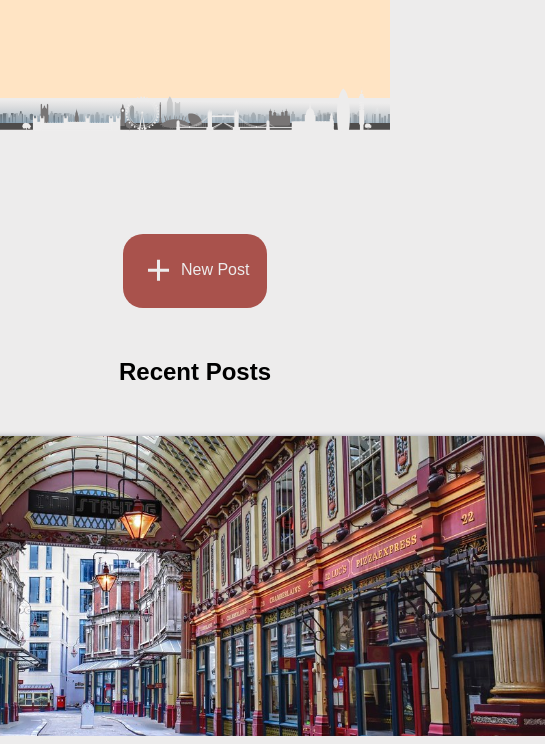
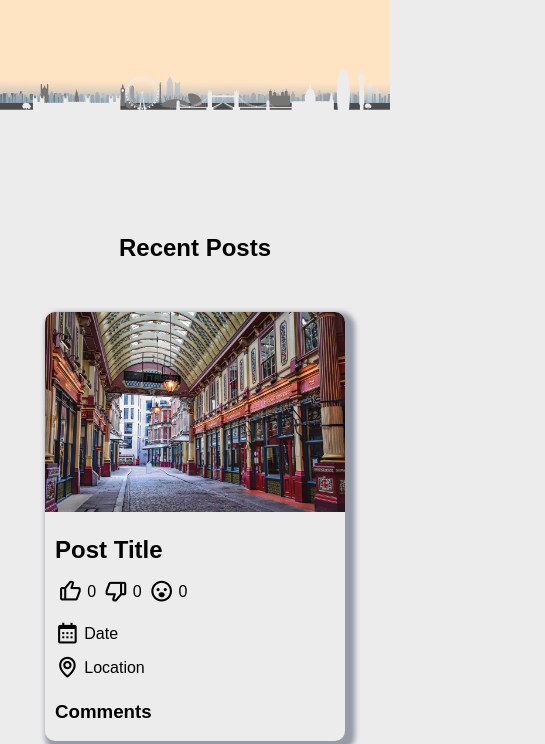
Before and after one commit to adamminchella/see-it-say-it, a plain HTML site: page html/home.html in a window 390 px wide. Shown: the part 138-882 px from the top of the page, 545 px wide, since content can reach past the window. Drawn offline with nearby package versions, Linux system fonts and the light colour scheme; no server answers.

Commit message:
Added responsiveness to home page

```diff
--- a/html/home.html
+++ b/html/home.html
@@ -30,7 +30,7 @@
         <a id="newPost" href="create_post.html">
 
             <span class="icon"><i class='bx bx-plus bx-md'></i></span>
-            New Post
+            <span id="buttonText">New Post</span>
         </a>
 
         <h2>Recent Posts</h2>
@@ -63,10 +63,14 @@
             </div>
 
             <div class="postInfo">
-                <span class="icon"><i class='bx bx-calendar bx-sm'></i></span>
-                <span class="postDate">Date</span>
-                <span class="icon"><i class='bx bx-map bx-sm'></i></span>
-                <span class="postLocation">Location</span>
+                <div>
+                    <span class="icon"><i class='bx bx-calendar bx-sm'></i></span>
+                    <span class="postDate">Date</span>
+                </div>
+                <div>
+                    <span class="icon"><i class='bx bx-map bx-sm'></i></span>
+                    <span class="postLocation">Location</span>
+                </div>
             </div>
 
             <div>
--- a/scripts/home.js
+++ b/scripts/home.js
@@ -174,3 +174,12 @@ function emojiSet(cardId, emoji, set) {
 
 
 window.addEventListener('load', loadData);
+
+window.onscroll = function(ev) {
+    if ((window.innerHeight + window.scrollY) >= document.body.offsetHeight) {
+        document.getElementById('newPost').style.display = 'none'
+    }
+    else {
+        document.getElementById('newPost').style.display = 'inline'
+    }
+};
--- a/styles/styles.css
+++ b/styles/styles.css
@@ -43,7 +43,7 @@ header > div:last-child {
 }
 
 nav {
-    height: 120px;
+    height: 100px;
     background-color: var(--light);
 }
 
@@ -53,11 +53,19 @@ footer {
 }
 
 #newPost {
+    position: fixed;
+    bottom: 15px;
+    right: 20px;
+    box-shadow: 2px 2px 2px 2px var(--secondary);
     background-color: var(--primary);
     padding: 18px;
-    border-radius: 20px;
+    border-radius: 36px;
     text-decoration: none;
     color: var(--light)
+}
+
+#newPost:hover {
+    background-color: rgb(145, 67, 62);;
 }
 
 main {
@@ -71,7 +79,7 @@ main {
 
 .post {
     height: auto;
-    width: 700px;
+    width: 800px;
     margin-bottom: 20px;
     border-radius: 10px;
     box-shadow: 5px 5px 5px 5px var(--secondary);
@@ -82,8 +90,8 @@ main {
 }
 
 .postImage {
-    height: 300px;
-    width: 700px;
+    height: 350px;
+    width: 100%;
     object-fit: cover;
     border-radius: 10px 10px 0px 0px;
 }
@@ -101,7 +109,11 @@ main {
 }
 
 .postInfo {
+    display: flex;
+    flex-direction: row;
+    gap: 8px;
     padding-left: 10px;
+    width: 100%;
 }
 
 
@@ -132,7 +144,7 @@ main {
     display: inline-block;
     padding: 5px;
     margin-right: 5px;
-    background-color: var(--secondary);
+    background-color: var(--tertiary);
     border-radius: 20px;
 }
 
@@ -146,3 +158,37 @@ main {
     padding-bottom: 8px;
     padding-left: 10px;
 }
+
+@media screen and (max-width: 800px) {
+    .post {
+        width: 550px;
+    }
+    .postImage{
+        height: 200px;
+    }
+    #newPost {
+        border-radius: 36px;
+    }
+    #buttonText {
+        display: none;
+    }
+}
+
+@media screen and (max-width: 600px) {
+    .post {
+        width: 300px;
+    }
+    .postHeader {
+        flex-direction: column;
+    }
+    .postTitle {
+        margin-bottom: 0px;
+    }
+    .emojis {
+        padding-left: 10px;
+    }
+    .postInfo {
+        flex-direction: column;
+    }
+
+}
```
